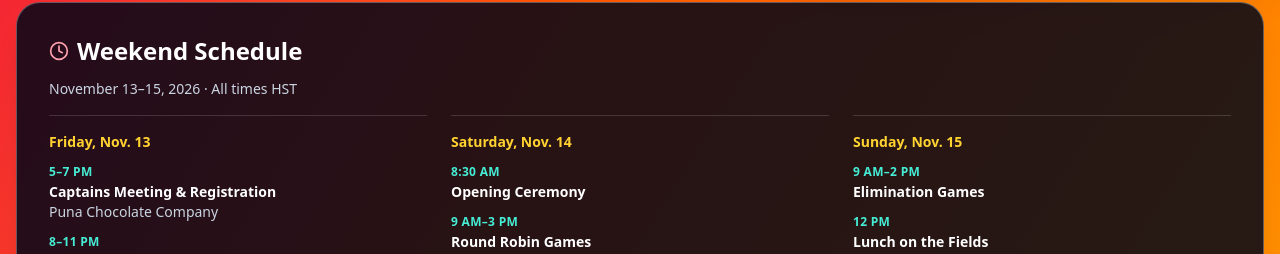
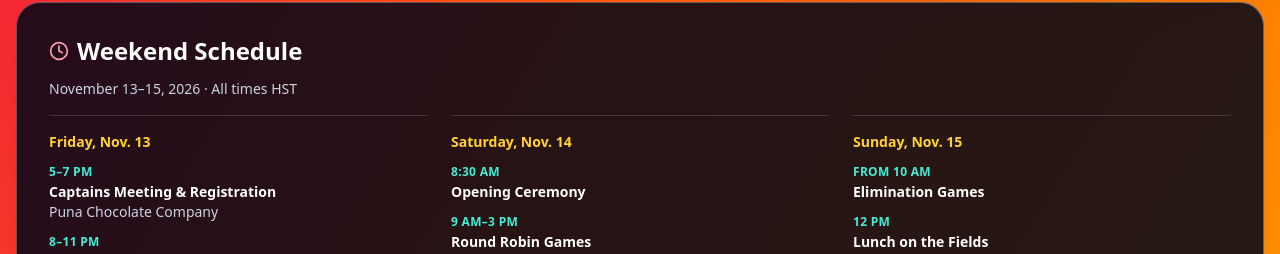
Before and after one commit to AObchildress/hawaii-gay-kickball, a React (Vite) app: page / in a window 1280 px wide. Shown: the part 1782-2036 px from the top of the page. Built offline with nearby package versions, Linux system fonts and the light colour scheme; no server answers.

Commit message:
Align Sunday weekend overview with 10 AM game start

```diff
--- a/src/KickballDraft.tsx
+++ b/src/KickballDraft.tsx
@@ -470,7 +470,7 @@ export default function HawaiiGayKickballShell() {
                       { time: '4–8 PM', name: 'Splash Landing Pool Party', detail: 'Pacific 19' },
                     ] },
                     { day: 'Sunday, Nov. 15', events: [
-                      { time: '9 AM–2 PM', name: 'Elimination Games' },
+                      { time: 'FROM 10 AM', name: 'Elimination Games' },
                       { time: '12 PM', name: 'Lunch on the Fields' },
                       { time: 'After the games', name: 'Closing Ceremony & Awards' },
                       { time: '6–9 PM', name: 'Final Boarding Call Closing Party', detail: 'MyBar' },
```
